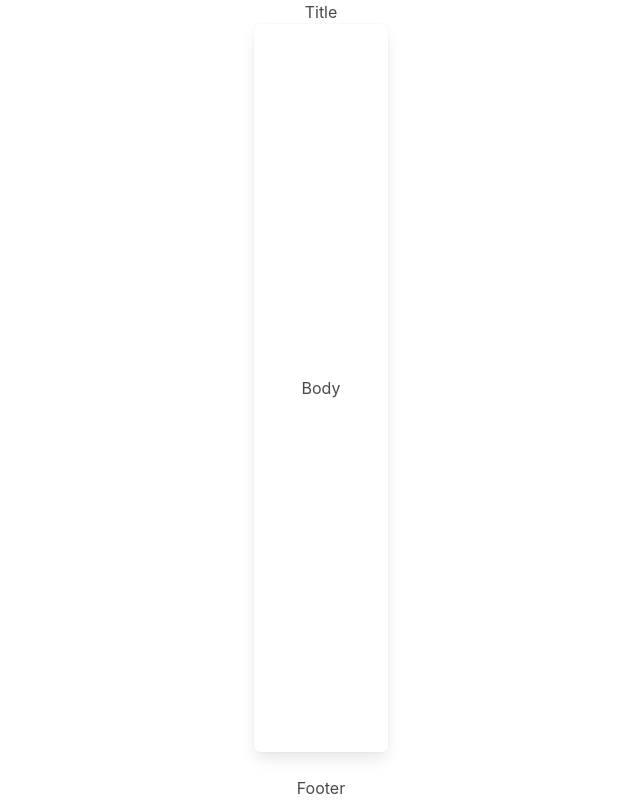
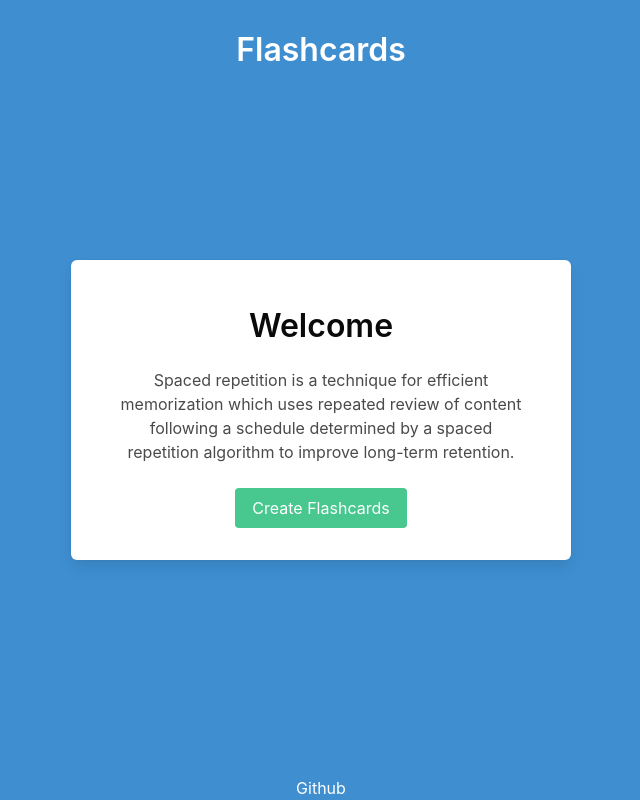
Before and after one commit to andypineda/flashcard-with-spaced-repetition-algorithm, a Next.js app in the folder flashcard-app/: page / in a window 1280 px wide. Shown: the whole page, without its empty margins (319-959 px from the left). Built offline with nearby package versions, Linux system fonts and the light colour scheme.

Commit message:
created index page with basic information. using Bulma CSS

```diff
--- a/flashcard-app/pages/index.js
+++ b/flashcard-app/pages/index.js
@@ -1,22 +1,40 @@
 import 'bulma/css/bulma.css'
+import styles from '../styles/Home.module.css'
+
 
 export default function Home(){
 
     return(
         <>
-            <section className="hero is-fullheight">
+            <section className="hero is-fullheight is-info">
                 <div className="hero-head center">
-                    <p>Title</p>
+                    <div className={`block ${styles.title}`}>
+                        <p className="title">Flashcards</p>
+                    </div>
                 </div>
 
 
-                <div className="hero-body box center">
-                    <p>Body</p>
+                <div className={`hero-body box center ${styles.intro}`}>
+                    <div className="block">
+                        <p className="title has-text-black">Welcome</p>
+                    </div>
+
+                    <div className="block has-text-centered">
+                        <p>
+                            Spaced repetition is a technique for efficient memorization which uses repeated review of content following a
+                            schedule determined by a spaced repetition algorithm to improve long-term retention.
+                        </p>
+                    </div>
+
+                    <div className="block">
+                        <button class="button is-success">Create Flashcards</button>
+                    </div>
+
                 </div>
 
 
                 <div className="hero-foot center">
-                    <p>Footer</p>
+                    <p>Github</p>
                 </div>
             </section>
         </>
--- a/flashcard-app/styles/Home.module.css
+++ b/flashcard-app/styles/Home.module.css
@@ -1,122 +1,19 @@
-.container {
-  min-height: 100vh;
-  padding: 0 0.5rem;
-  display: flex;
-  flex-direction: column;
-  justify-content: center;
-  align-items: center;
+/* Header */
+.title{
+  margin-top: 2em;
 }
 
-.main {
-  padding: 5rem 0;
-  flex: 1;
-  display: flex;
-  flex-direction: column;
-  justify-content: center;
-  align-items: center;
+
+
+/* BODY */
+.intro{
+  width: 500px;
+  height: 300px;
+  max-width: 500px;
+  max-height: 300px;
 }
 
-.footer {
-  width: 100%;
-  height: 100px;
-  border-top: 1px solid #eaeaea;
-  display: flex;
-  justify-content: center;
-  align-items: center;
+.intro{
+  display:flex;
+  flex-direction: column;
 }
-
-.footer img {
-  margin-left: 0.5rem;
-}
-
-.footer a {
-  display: flex;
-  justify-content: center;
-  align-items: center;
-}
-
-.title a {
-  color: #0070f3;
-  text-decoration: none;
-}
-
-.title a:hover,
-.title a:focus,
-.title a:active {
-  text-decoration: underline;
-}
-
-.title {
-  margin: 0;
-  line-height: 1.15;
-  font-size: 4rem;
-}
-
-.title,
-.description {
-  text-align: center;
-}
-
-.description {
-  line-height: 1.5;
-  font-size: 1.5rem;
-}
-
-.code {
-  background: #fafafa;
-  border-radius: 5px;
-  padding: 0.75rem;
-  font-size: 1.1rem;
-  font-family: Menlo, Monaco, Lucida Console, Liberation Mono, DejaVu Sans Mono,
-    Bitstream Vera Sans Mono, Courier New, monospace;
-}
-
-.grid {
-  display: flex;
-  align-items: center;
-  justify-content: center;
-  flex-wrap: wrap;
-  max-width: 800px;
-  margin-top: 3rem;
-}
-
-.card {
-  margin: 1rem;
-  flex-basis: 45%;
-  padding: 1.5rem;
-  text-align: left;
-  color: inherit;
-  text-decoration: none;
-  border: 1px solid #eaeaea;
-  border-radius: 10px;
-  transition: color 0.15s ease, border-color 0.15s ease;
-}
-
-.card:hover,
-.card:focus,
-.card:active {
-  color: #0070f3;
-  border-color: #0070f3;
-}
-
-.card h3 {
-  margin: 0 0 1rem 0;
-  font-size: 1.5rem;
-}
-
-.card p {
-  margin: 0;
-  font-size: 1.25rem;
-  line-height: 1.5;
-}
-
-.logo {
-  height: 1em;
-}
-
-@media (max-width: 600px) {
-  .grid {
-    width: 100%;
-    flex-direction: column;
-  }
-}
```
Also changed, not shown: flashcard-app/styles/globals.css (line endings or trailing spaces).
